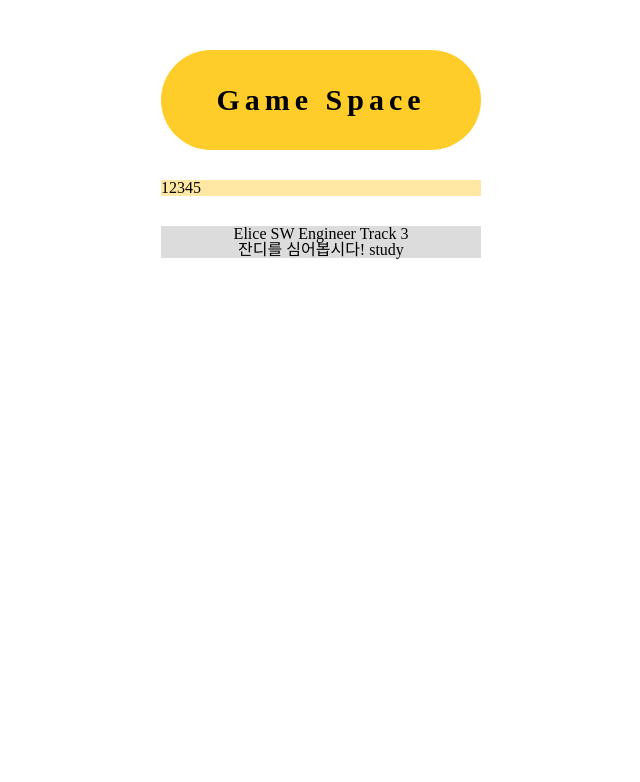
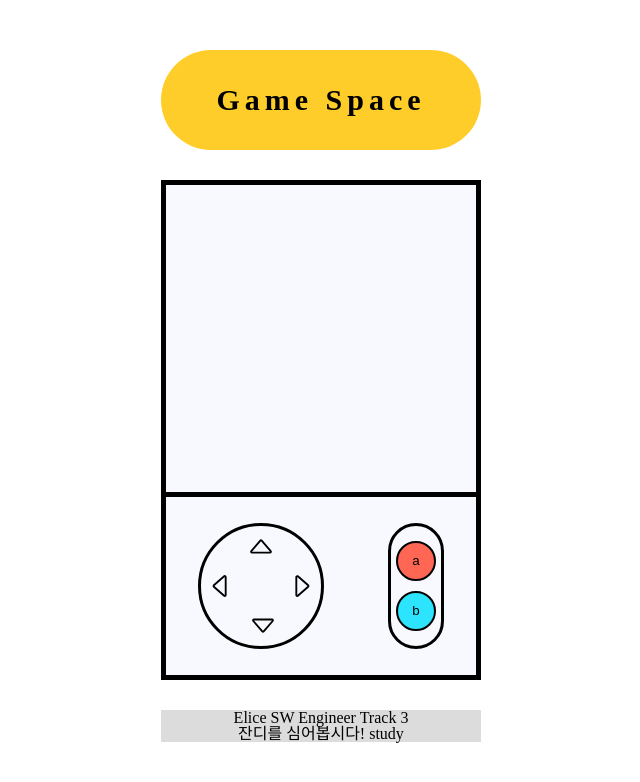
Before and after one commit to ybeom/jsminigame, a Jekyll site: the page built from _posts/2022-10-07-snake.html, in a window 1280 px wide. Shown: the top 782 px of the page, without its empty margins (319-959 px from the left). Built offline with Jekyll 4.4.1, drawn with Linux system fonts in a browser that asks for light colours.

Commit message:
snake game create html, css / js directory setting & create mapLoading feature

```diff
--- a/_posts/2022-10-07-snake.html
+++ b/_posts/2022-10-07-snake.html
@@ -6,4 +6,18 @@ stylesheet: "snake.css"
 javascript: "snake/snake.js"
 ---
 
-12345
+<div class="game-container">
+    <div class="game-display"></div>
+    <div class="game-controller">
+        <div class="arrow-btn-box">
+            <img id="up-btn" src="{{'assets/images/snake/caret-up.svg' | relative_url}}" />
+            <img id="right-btn" src="{{'assets/images/snake/caret-right.svg' | relative_url}}" />
+            <img id="down-btn" src="{{'assets/images/snake/caret-down.svg' | relative_url}}" />
+            <img id="left-btn" src="{{'assets/images/snake/caret-left.svg' | relative_url}}" />
+        </div>
+        <div class="function-btn-box">
+            <button class="function-a">a</button>
+            <button class="function-b">b</button>
+        </div>
+    </div>
+</div>
--- /dev/null
+++ b/assets/css/snake.css
@@ -0,0 +1,82 @@
+.game-container {
+    box-sizing: border-box;
+    width: 100%;
+    height: 500px;
+    border: 5px black solid;
+    background-color: ghostwhite;
+    display: flex;
+    flex-flow: column nowrap;
+}
+.game-container .game-display {
+    border-bottom: 5px black solid;
+    height: 310px;
+    display: grid;
+    grid-template-columns: repeat(31, 1fr);
+    grid-template-rows: repeat(31, 1fr);
+}
+.game-container .game-controller {
+    height: 180px;
+    display: flex;
+    justify-content: space-around;
+    align-items: center;
+}
+.game-container .game-controller .arrow-btn-box {
+    width: 120px;
+    height: 120px;
+    border: 3px black solid;
+    border-radius: 120px;
+    position: relative;
+}
+.game-container .game-controller .arrow-btn-box #up-btn {
+    position: absolute;
+    width: 30px;
+    height: 30px;
+    top: 5px;
+    left: 45px;
+}
+.game-container .game-controller .arrow-btn-box #right-btn {
+    position: absolute;
+    width: 30px;
+    height: 30px;
+    top: 45px;
+    right: 5px;
+}
+.game-container .game-controller .arrow-btn-box #down-btn {
+    position: absolute;
+    width: 30px;
+    height: 30px;
+    bottom: 5px;
+    left: 47px;
+}
+.game-container .game-controller .arrow-btn-box #left-btn {
+    position: absolute;
+    width: 30px;
+    height: 30px;
+    bottom: 45px;
+    left: 5px;
+}
+.game-container .game-controller .function-btn-box {
+    width: 50px;
+    height: 120px;
+    border: 3px black solid;
+    border-radius: 30px;
+    position: relative;
+}
+.game-container .game-controller .function-btn-box button {
+    width: 40px;
+    height: 40px;
+    border-radius: 20px;
+    border: 2px black solid;
+}
+.game-container .game-controller .function-btn-box .function-a {
+    background-color: #ff6654;
+    position: absolute;
+    left: 5px;
+    top: 15px;
+}
+.game-container .game-controller .function-btn-box .function-b {
+    background-color: #2ce4fe;
+    position: absolute;
+    left: 5px;
+    bottom: 15px;
+}
--- a/assets/js/snake/snake.js
+++ b/assets/js/snake/snake.js
@@ -1 +1,9 @@
-console.log("i`m here!");
+import App from "./app";
+
+const run = () => {
+    window.addEventListener("DOMContentLoaded", () => {
+        App();
+    });
+};
+
+run();
```
Also changed, not shown: assets/js/snake/app.js (added, +17 -0 lines), assets/js/snake/components.js (added, +16 -0 lines), assets/js/snake/dom.js (added, +7 -0 lines), assets/js/snake/state.js (added, +8 -0 lines), assets/images/snake/caret-down-fill.svg (added), assets/images/snake/caret-down.svg (added), assets/images/snake/caret-left-fill.svg (added), assets/images/snake/caret-left.svg (added), assets/images/snake/caret-right-fill.svg (added), assets/images/snake/caret-right.svg (added), assets/images/snake/caret-up-fill.svg (added), assets/images/snake/caret-up.svg (added), assets/js/snake/util.js (added).
